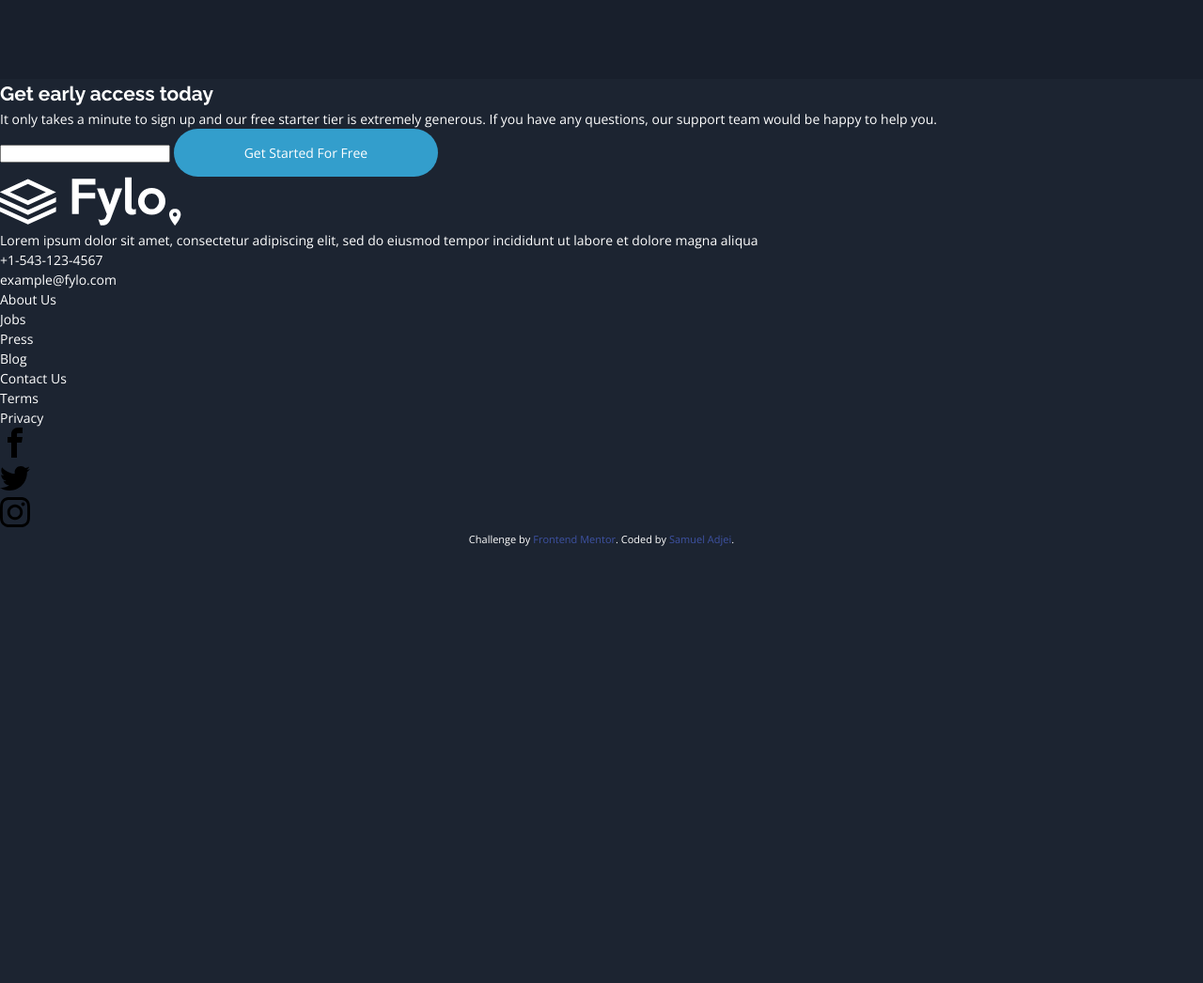
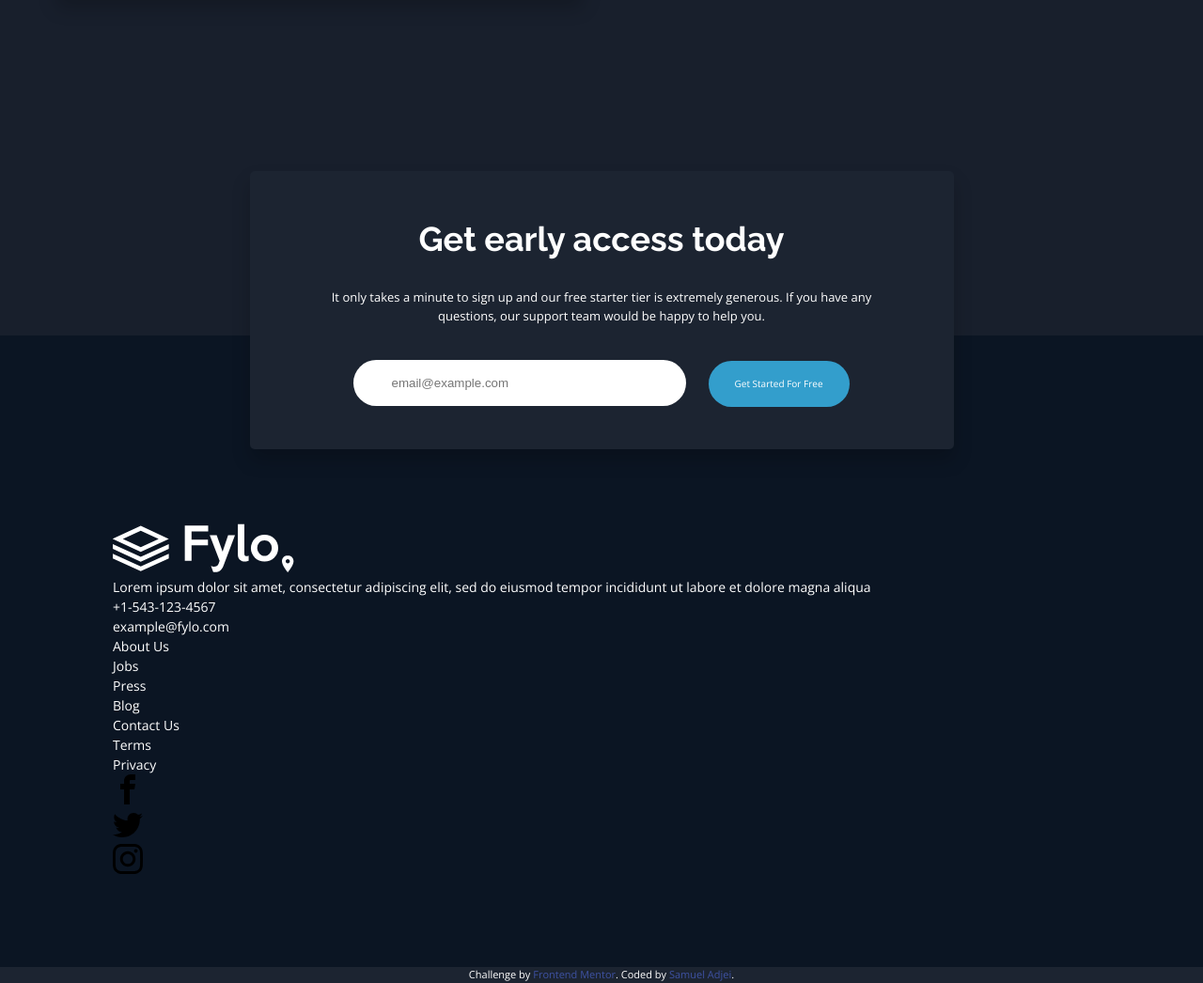
Before and after one commit to esuthecodeboy/Fylo-Dark-Theme-Landing-Page, a plain HTML site: page index.html in a window 1280 px wide. Shown: the part 3323-4369 px from the top of the page at 94% size. Before the commit the page ends 3905 px from the top, so only its background shows below. Drawn offline with nearby package versions, Linux system fonts and the light colour scheme.

Commit message:
Completed signup form

```diff
--- a/index.html
+++ b/index.html
@@ -122,15 +122,22 @@
     </section>
 
     <!-- Email -->
-    <section>
+    <section class="signup">
+      <div class="container">
+        <div class="signup__flex">
           <h2>Get early access today</h2>
           <p>It only takes a minute to sign up and our free starter tier is extremely generous. If you have any questions, our support team would be happy to help you.</p>
-      <input type="email" name="email" id="email" />
+          <form class="signup__form">
+            <input type="email" placeholder="email@example.com" />
             <a class="btn" href="#">Get Started For Free</a>
+          </form>
+        </div>
+      </div>
     </section>
 
     <!-- Footer -->
-    <footer>
+    <footer class="footer">
+      <div class="container">
         <div class="footer-column">
           <img src="images/logo.svg" alt="Logo" />
           <img src="images/icon-location.svg" alt="Location" />
@@ -168,6 +175,7 @@
             </a>
           </li>
         </ul>
+      </div>
     </footer>
     <p class="attribution">Challenge by <a href="https://www.frontendmentor.io?ref=challenge" target="_blank">Frontend Mentor</a>. Coded by <a href="#">Samuel Adjei</a>.</p>
   </body>
--- a/scss/_footer.scss
+++ b/scss/_footer.scss
@@ -0,0 +1,9 @@
+.footer {
+  background: $footer-bg;
+  .container {
+    padding-top: 20rem;
+    padding-left: 12rem;
+    padding-bottom: 9.4rem;
+    padding-right: 8.1rem;
+  }
+}
--- /dev/null
+++ b/scss/_signup.scss
@@ -0,0 +1,48 @@
+.signup {
+  position: absolute;
+  width: 100%;
+  transform: translateY(-24.8rem);
+
+  .container {
+    max-width: 86.9rem;
+  }
+
+  &__flex {
+    border-radius: 0.5rem;
+    background: $intro-bg;
+    box-shadow: 0px 12px 20px rgba(0, 0, 0, 0.2);
+    text-align: center;
+    // padding: 4.1rem 12.2rem;
+    padding: 4.5rem 8rem;
+
+    h2 {
+      font-size: 3.6rem;
+      padding-bottom: 2.6rem;
+    }
+
+    p {
+      font-size: 1.3rem;
+      padding-bottom: 3.7rem;
+    }
+
+    &__form {
+      display: flex;
+      flex-wrap: wrap;
+    }
+    input[type="email"] {
+      // padding: 1.25rem 10.5rem;
+      padding: 1.7rem 4rem;
+      width: 60%;
+      border-radius: 5rem;
+      outline: none;
+      border: none;
+      margin-right: 2rem;
+    }
+
+    .btn {
+      font-size: 1rem;
+      width: 15rem;
+      padding: 1.7rem 2rem;
+    }
+  }
+}
--- a/scss/_testimonials.scss
+++ b/scss/_testimonials.scss
@@ -1,5 +1,9 @@
 .testimonial {
   background: $main-bg;
+  .container {
+    padding-bottom: 36rem;
+  }
+
   &__grid {
     display: grid;
     grid-template-columns: repeat(auto-fit, minmax(36.5rem, 1fr));
@@ -17,6 +21,8 @@
     background-color: $testimonials-bg;
     padding: 4.5rem 2.7rem 2.9rem;
     border-radius: 0.5rem;
+    box-shadow: 0px 12px 20px rgba(0, 0, 0, 0.2);
+
     z-index: 2;
 
     p:first-child {
--- a/scss/main.scss
+++ b/scss/main.scss
@@ -7,4 +7,5 @@
 @import "features";
 @import "productivity";
 @import "testimonials";
+@import "signup";
 @import "footer";
```
Also changed, not shown: css/main.css. Lines whose indentation alone changed are shown as unchanged.
